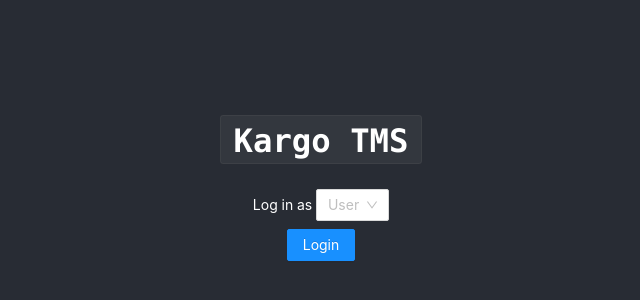
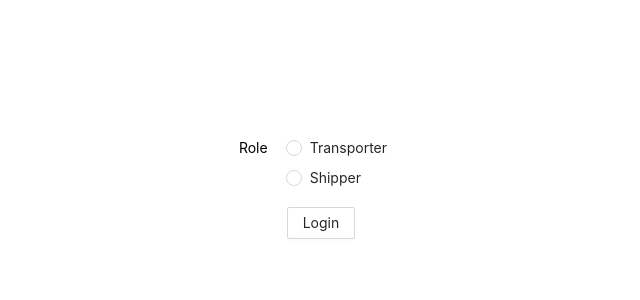
Before and after one commit to averrows/kargo-excellerate, a React (Create React App) app in the folder frontend/: page /login in a window 1280 px wide. Shown: the part 212-512 px from the top of the page, without its empty margins (319-959 px from the left). Built offline with nearby package versions, Linux system fonts and the light colour scheme.

Commit message:
Login page

```diff
--- a/frontend/src/pages/login/index.js
+++ b/frontend/src/pages/login/index.js
@@ -1,11 +1,6 @@
-import { useCallback } from "react";
-import { Button, Select, Space, Typography } from "antd";
+import { useCallback, useState } from "react";
+import { Button, Radio, Space } from "antd";
 import "./style.scss";
-
-const options = [
-  { label: "Transporter", value: "transporter" },
-  { label: "Shipper", value: "shipper" },
-];
 
 // This is mostly cover what ticket #1 is all about
 function Login() {
@@ -14,17 +9,31 @@ function Login() {
       /* YOUR CODE HERE */
     }
   });
+
+  const [setValue] = useState(1);
+
+  const onChange = (e) => {
+    setValue(e.target.value);
+  };
+
   return (
     <div className="login">
       <div className="login-header">
         <div className="login-header-wrapper">
           <Space direction="vertical">
-            <Typography.Title code>Kargo TMS</Typography.Title>
+            <Space direction="horizontal" align="start" className="login-role">
+              <div className="login-role-text">
+                Role
+              </div>
+              <Radio.Group onChange={onChange}>
+                <Space direction="vertical">
+                  <Radio value={1}>Transporter</Radio>
+                  <Radio value={2}>Shipper</Radio>
+                </Space>
+              </Radio.Group>
+            </Space>
             <div>
-              Log in as <Select placeholder="User" options={options} />
-            </div>
-            <div>
-              <Button onClick={handleLogin} type="primary">
+              <Button onClick={handleLogin}>
                 Login
               </Button>
             </div>
--- a/frontend/src/pages/login/style.scss
+++ b/frontend/src/pages/login/style.scss
@@ -1,9 +1,15 @@
 .login {
-  background-color: #282c34;
+  &-role {
+    text-align: left;
+    margin-bottom: 10px;
 
+    &-text {
+      margin-right: 10px;
+    }
+  }
   &-header {
     align-items: center;
-    color: white;
+    color: black;
     display: flex;
     flex-direction: column;
     justify-content: center;
```
